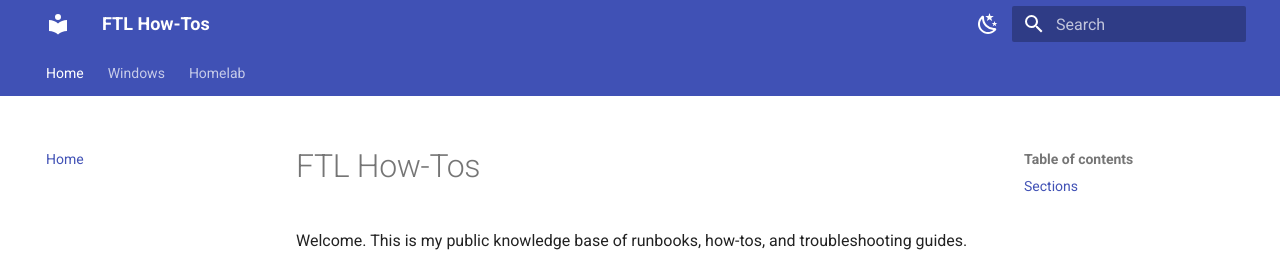
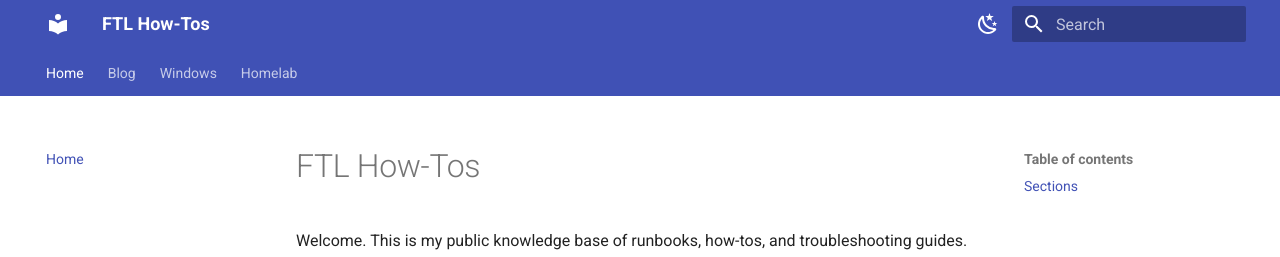
Before and after one commit to uceleke/FTL-HowTos, an MkDocs documentation site: the page built from docs/index.md, in a window 1280 px wide. Shown: the top 257 px of the page. Built offline with MkDocs 1.6.1 and Material for MkDocs 9.7.7, drawn with Linux system fonts in a browser that asks for light colours.

Commit message:
Update mkdocs.yml

```diff
--- a/mkdocs.yml
+++ b/mkdocs.yml
@@ -21,6 +21,8 @@ plugins:
 
 nav:
   - Home: index.md
+  - Blog:
+      - Overview: sec-blog/index.md
   - Windows:
       - Overview: Windows/index.md
       - Active Directory: Windows/Active-Directory/index.md
```
